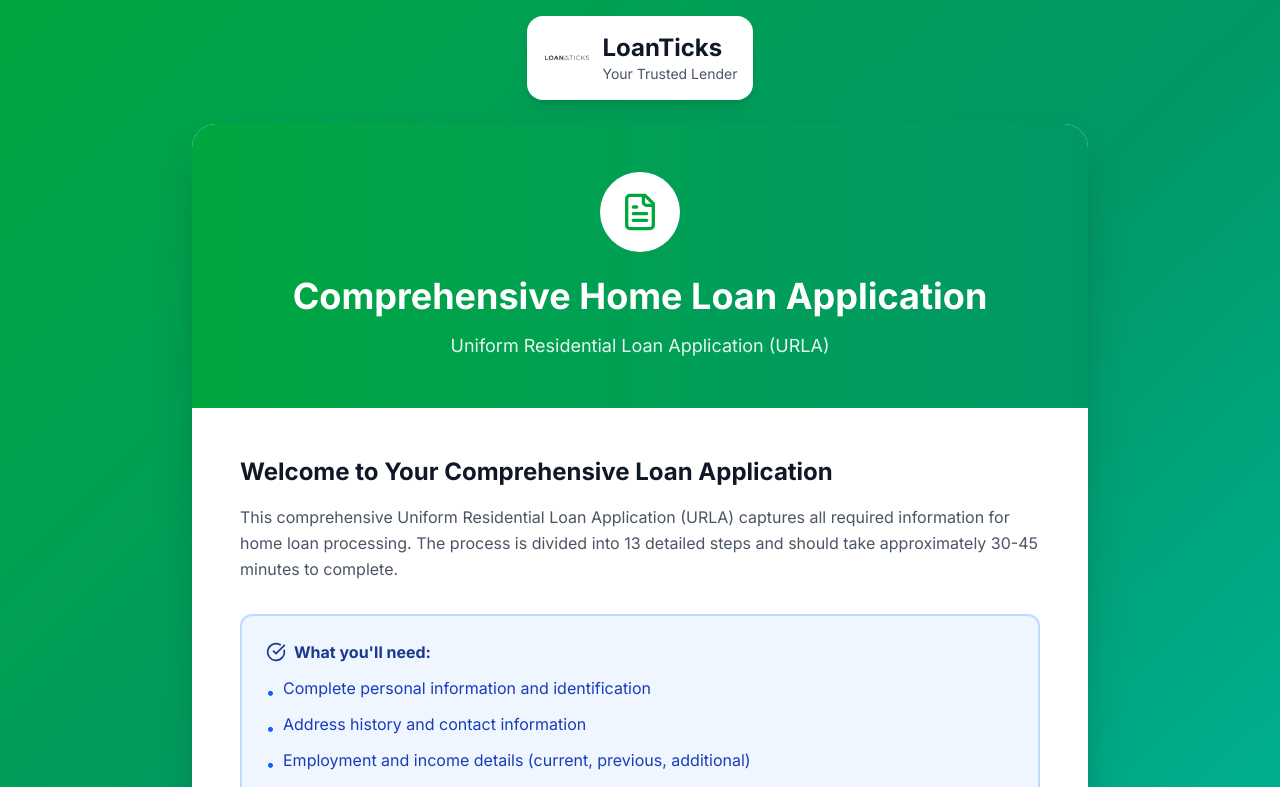
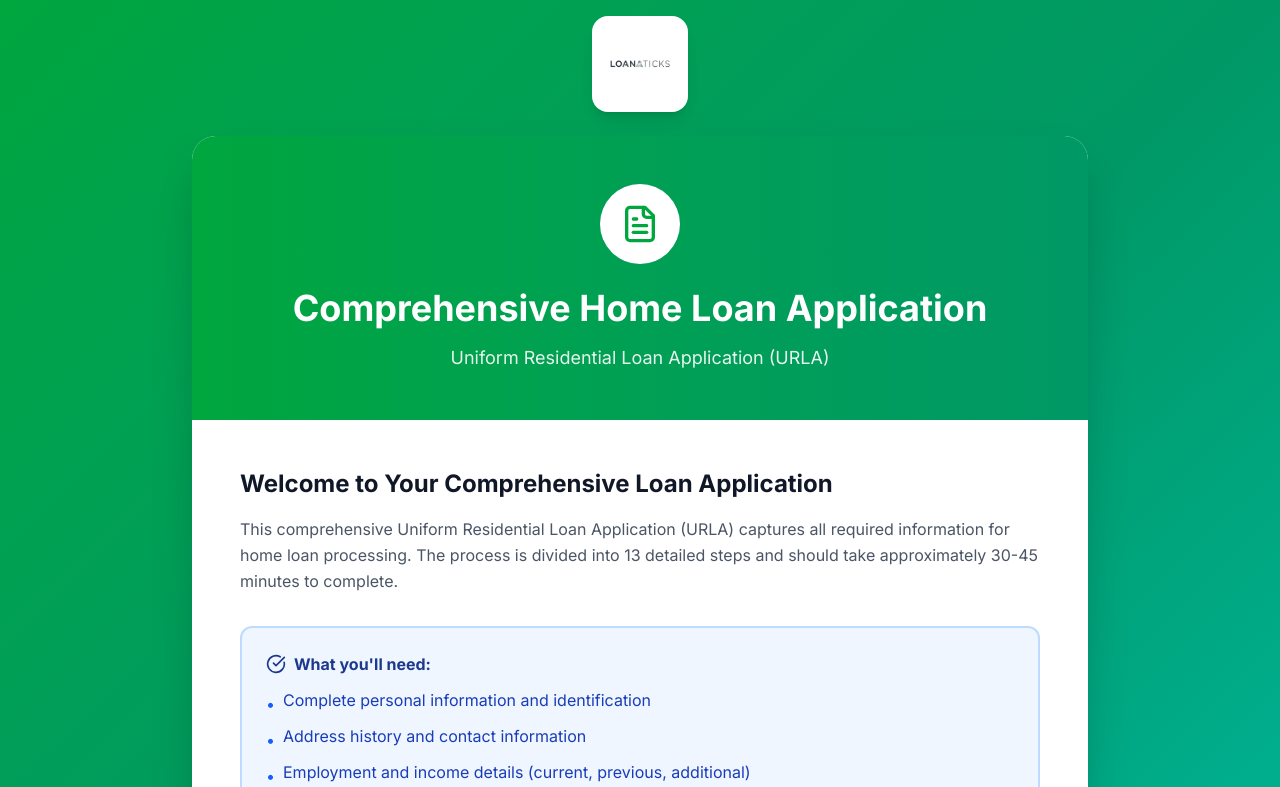
Before and after one commit to ShaheerSaud2004/LoanTicks, a Next.js app: page /customer/loan-application in a window 1280 px wide. Shown: the top 787 px of the page. Built offline with nearby package versions, Linux system fonts and the light colour scheme.

Commit message:
Update logo displays to show only logo without text, correct branding to LOANATICKS

```diff
--- a/app/customer/loan-application/page.tsx
+++ b/app/customer/loan-application/page.tsx
@@ -186,13 +186,9 @@ You can now return to your dashboard to track progress.
         <div className="max-w-4xl w-full">
           {/* Logo Header */}
           <div className="flex justify-center mb-6">
-            <div className="bg-white rounded-2xl shadow-lg p-4 flex items-center gap-3">
+            <div className="bg-white rounded-2xl shadow-lg p-4">
               {/* eslint-disable-next-line @next/next/no-img-element */}
-              <img src="/logo.jpg" alt="LoanTicks" className="h-12 w-12 object-contain" />
-              <div>
-                <h2 className="text-2xl font-bold text-gray-900">LoanTicks</h2>
-                <p className="text-sm text-gray-600">Your Trusted Lender</p>
-              </div>
+              <img src="/logo.jpg" alt="LOANATICKS" className="h-16 w-16 object-contain" />
             </div>
           </div>
 
--- a/app/demo/page.tsx
+++ b/app/demo/page.tsx
@@ -193,9 +193,9 @@ export default function DemoShowcasePage() {
           <div className="flex items-center justify-between">
             <div className="flex items-center gap-4">
               {/* eslint-disable-next-line @next/next/no-img-element */}
-              <img src="/logo.jpg" alt="LoanTicks" className="h-16 w-16 rounded-xl shadow-lg" />
+              <img src="/logo.jpg" alt="LOANATICKS" className="h-16 w-16 rounded-xl shadow-lg" />
               <div>
-                <h1 className="text-3xl font-bold text-white">LoanTicks Demo Showcase</h1>
+                <h1 className="text-3xl font-bold text-white">LOANATICKS Demo Showcase</h1>
                 <p className="text-white/80 mt-1">Explore all features with pre-configured demo accounts</p>
               </div>
             </div>
--- a/components/URLA2019ComprehensiveForm.tsx
+++ b/components/URLA2019ComprehensiveForm.tsx
@@ -1256,17 +1256,13 @@ export default function URLA2019ComprehensiveForm({ onSubmit, saving }: URLA2019
   return (
     <div className="min-h-screen bg-gradient-to-br from-green-600 via-emerald-600 to-teal-500">
       <div className="max-w-4xl mx-auto px-4 py-8">
-        {/* Logo Header */}
-        <div className="flex justify-center mb-6">
-          <div className="bg-white rounded-2xl shadow-lg p-4 flex items-center gap-3">
-            {/* eslint-disable-next-line @next/next/no-img-element */}
-            <img src="/logo.jpg" alt="LoanTicks" className="h-12 w-12 object-contain" />
-            <div>
-              <h2 className="text-2xl font-bold text-gray-900">LoanTicks</h2>
-              <p className="text-sm text-gray-600">Your Trusted Lender</p>
+          {/* Logo Header */}
+          <div className="flex justify-center mb-6">
+            <div className="bg-white rounded-2xl shadow-lg p-4">
+              {/* eslint-disable-next-line @next/next/no-img-element */}
+              <img src="/logo.jpg" alt="LOANATICKS" className="h-16 w-16 object-contain" />
             </div>
           </div>
-        </div>
 
         {/* Progress Bar */}
         <div className="bg-white rounded-2xl shadow-2xl mb-8 overflow-hidden">
```
